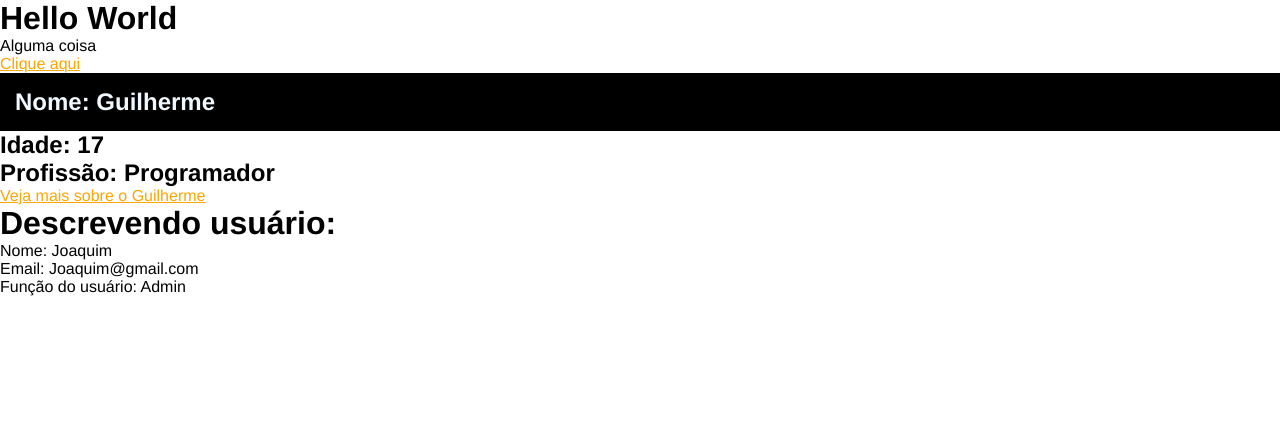
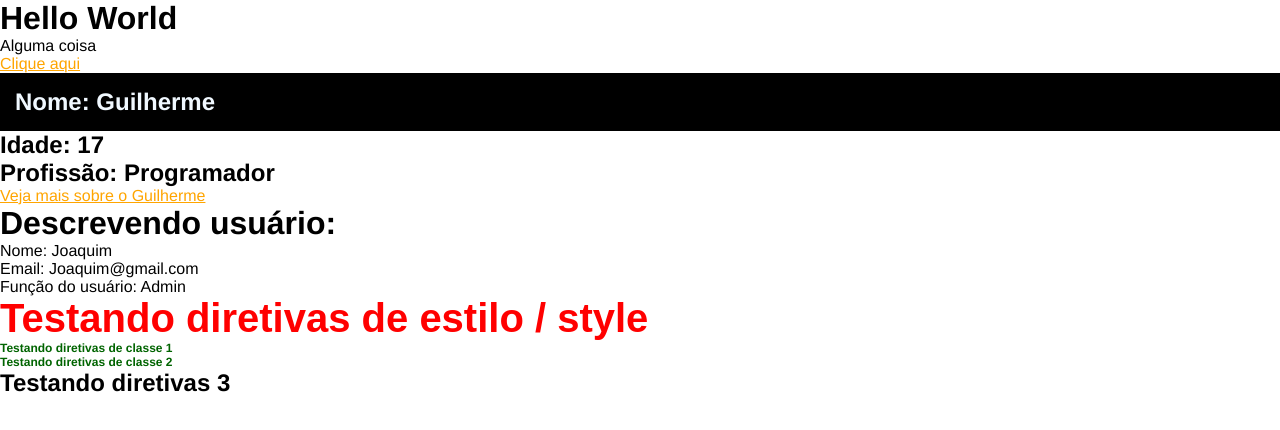
Before and after one commit to GuilhermeBerssanette/PrimeiroRepoAngular, an Angular app: page / in a window 1280 px wide. Shown: the top 430 px of the page. Built offline with nearby package versions, Linux system fonts and the light colour scheme.

Commit message:
Utilizando diretivos

```diff
--- a/src/app/app.component.html
+++ b/src/app/app.component.html
@@ -6,3 +6,4 @@
 </div>
 <app-first-component> </app-first-component>
 <app-parent-component [name]="userName" [userData]="userData"> </app-parent-component>
+<app-directives-component> </app-directives-component>
--- a/src/app/app.component.ts
+++ b/src/app/app.component.ts
@@ -2,13 +2,15 @@ import { Component } from '@angular/core';
 import { RouterOutlet } from '@angular/router';
 import { FirstComponentComponent } from "./components/first-component/first-component.component";
 import { ParentComponentComponent } from "./components/parentdata-component/parent-component.component";
+import { DirectivesComponentComponent } from "./components/directives-component/directives-component.component";
+
 
 @Component({
     selector: 'app-root',
     standalone: true,
     templateUrl: './app.component.html',
     styleUrl: './app.component.css',
-    imports: [RouterOutlet, FirstComponentComponent, ParentComponentComponent]
+    imports: [RouterOutlet, FirstComponentComponent, ParentComponentComponent, DirectivesComponentComponent ]
 
 })
 export class AppComponent {
--- a/src/app/app.config.ts
+++ b/src/app/app.config.ts
@@ -1,6 +1,5 @@
 import { ApplicationConfig } from '@angular/core';
 import { provideRouter } from '@angular/router';
-
 import { routes } from './app.routes';
 import { provideClientHydration } from '@angular/platform-browser';
 
--- /dev/null
+++ b/src/app/components/directives-component/directives-component.component.css
@@ -0,0 +1,11 @@
+.small-title {
+    font-size: 12px;
+}
+
+.green-title {
+    color: darkgreen;
+}
+
+.underline-titlee {
+    text-decoration: underline;
+}
--- /dev/null
+++ b/src/app/components/directives-component/directives-component.component.html
@@ -0,0 +1,6 @@
+<h2 [ngStyle]="{ 'font-size': size + 'px', 'font-family': font, color: color  }" >
+    Testando diretivas de estilo / style
+</h2>
+<h2 [ngClass]="classes"> Testando diretivas de classe 1 </h2>
+<h2 [ngClass]="classes"> Testando diretivas de classe 2 </h2>
+<h2 [ngClass]="underline"> Testando diretivas 3 </h2>
--- /dev/null
+++ b/src/app/components/directives-component/directives-component.component.ts
@@ -0,0 +1,24 @@
+import { NgClass, NgStyle } from '@angular/common';
+import { Component, OnInit } from '@angular/core';
+
+@Component({
+  selector: 'app-directives-component',
+  standalone: true,
+  imports: [NgStyle, NgClass],
+  templateUrl: './directives-component.component.html',
+  styleUrl: './directives-component.component.css'
+})
+export class DirectivesComponentComponent implements OnInit{
+  size = 40;
+  font = 'Arial';
+  color = 'red';
+
+  classes = ['green-title', 'small-title'];
+
+  underline = 'underline-title';
+
+  constructor() {}
+
+  ngOnInit(): void {}
+
+}
```
Also changed, not shown: 1 other file (tests, documents, lock files or other folders).
